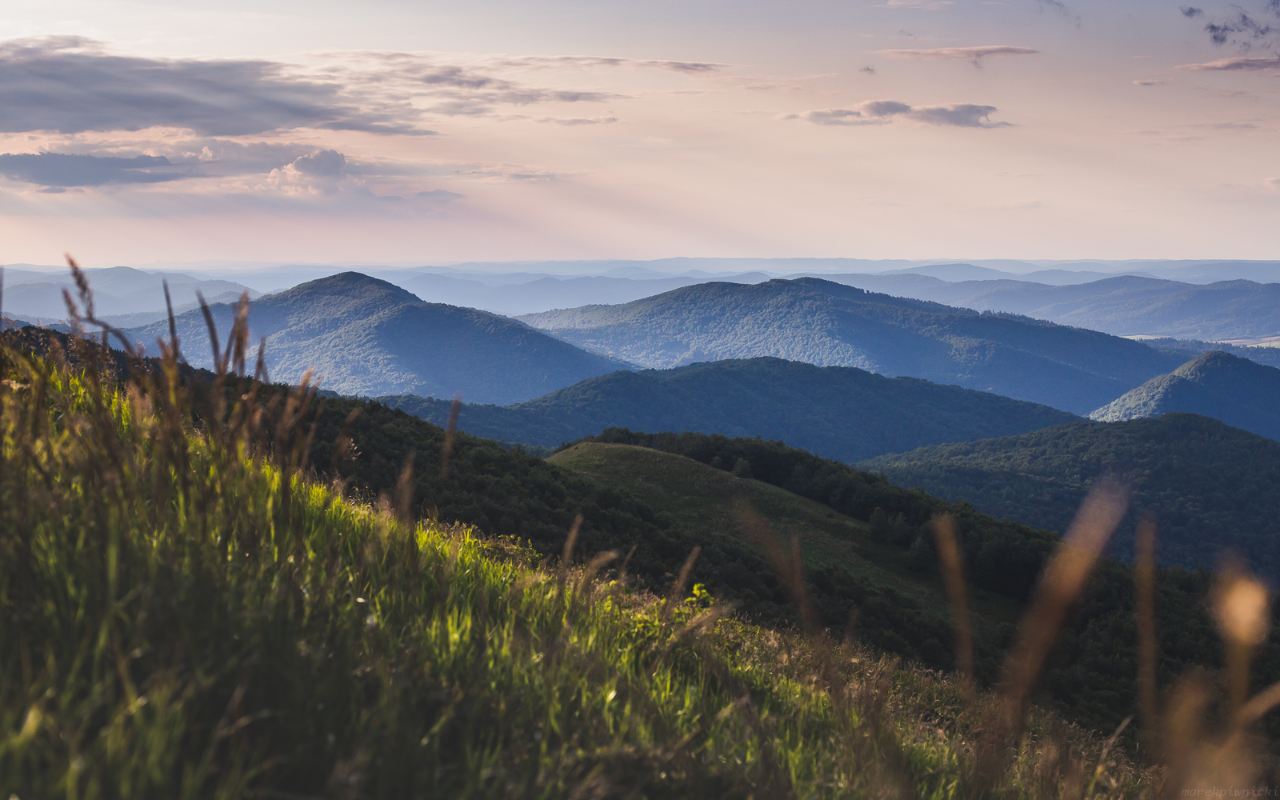
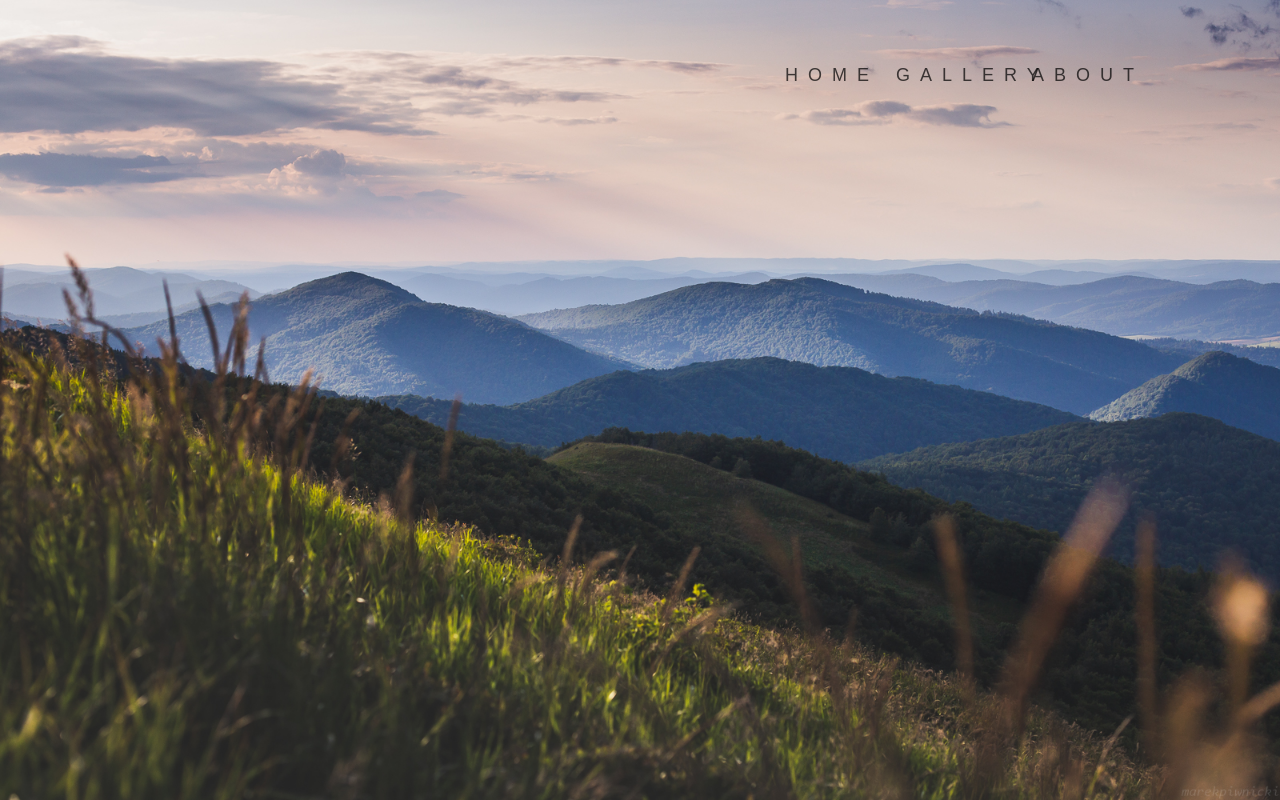
Before and after one commit to marpiwnicki/hikeme, a plain HTML site: page index.html in a window 1280 px wide. Drawn offline with Linux system fonts and the light colour scheme.

Commit message:
menu plus about page

```diff
--- /dev/null
+++ b/css/menu.css
@@ -0,0 +1,60 @@
+div#menu {
+  width: 100%;
+  height: 100px;
+  background-color: transparent;
+  overflow: hidden;
+  z-index: 1;
+  position: relative;
+  text-transform: uppercase;
+  font-size: large;
+  letter-spacing: 10px;
+  font-weight: 100;
+
+  text-align: center;
+  line-height: 150px;
+}
+
+
+div#margin {
+  width: 60%;
+  height: 100%;
+  float: left;
+}
+
+div#link {
+  width: 10%;
+  height: 100%;
+  float: left;
+  position: relative;
+  color: #000;
+  text-decoration: none;
+  opacity: 0.7;
+
+}
+
+div#link:hover {
+  color: #000;
+  opacity: 1;
+
+}
+
+div#link:before {
+  content: "";
+  position: absolute;
+  width: 100%;
+  height: 2px;
+  bottom: 0;
+  left: 0;
+  background-color: #000;
+  visibility: hidden;
+  -webkit-transform: scaleX(0);
+  transform: scaleX(0);
+  -webkit-transition: all 0.3s ease-in-out 0s;
+  transition: all 0.3s ease-in-out 0s;
+}
+
+div#link:hover::before {
+  visibility: visible;
+    -webkit-transform: scaleX(1);
+    transform: scaleX(1);
+}
--- a/css/slider.css
+++ b/css/slider.css
@@ -4,6 +4,8 @@ div#slider {
   width: 100%;
   max-width: 100%;
   min-height: 100%;
+  margin-top: -100px;
+  z-index: 0;
   /* max-height: 800px; */
 }
 
--- a/css/styles.css
+++ b/css/styles.css
@@ -3,4 +3,5 @@ body {
   height: 100%;
   overflow: hidden;
   background-color: black;
+  font-family: 'Montserrat', sans-serif;
 }
--- a/index.html
+++ b/index.html
@@ -11,15 +11,26 @@
 
   <link rel="stylesheet" href="css/styles.css?v=1.0">
   <link rel="stylesheet" href="css/slider.css">
+  <link rel="stylesheet" href="css/menu.css">
 
 </head>
 
 <body>
   <!-- <script src="js/scripts.js"></script> -->
 
+  <div id="menu">
+    <div id="margin"> </div>
+    <div id="link"> Home </div>
+
+    <div id="link"> Gallery </div>
+    <a href="about.html">
+      <div id="link"> About </div>
+    </a>
+    <div></div>
+  </div>
   <div id="slider">
     <div>
-      <img src="img\austria-1.jpg" alt="" >
+      <img src="img\austria-1.jpg" alt="">
     </div>
     <div>
       <img src="img\bieszczady-1.jpg" alt="">
```
Also changed, not shown: about.html (added, +26 -0 lines), css/about.css (added, +16 -0 lines), 1 other file.
